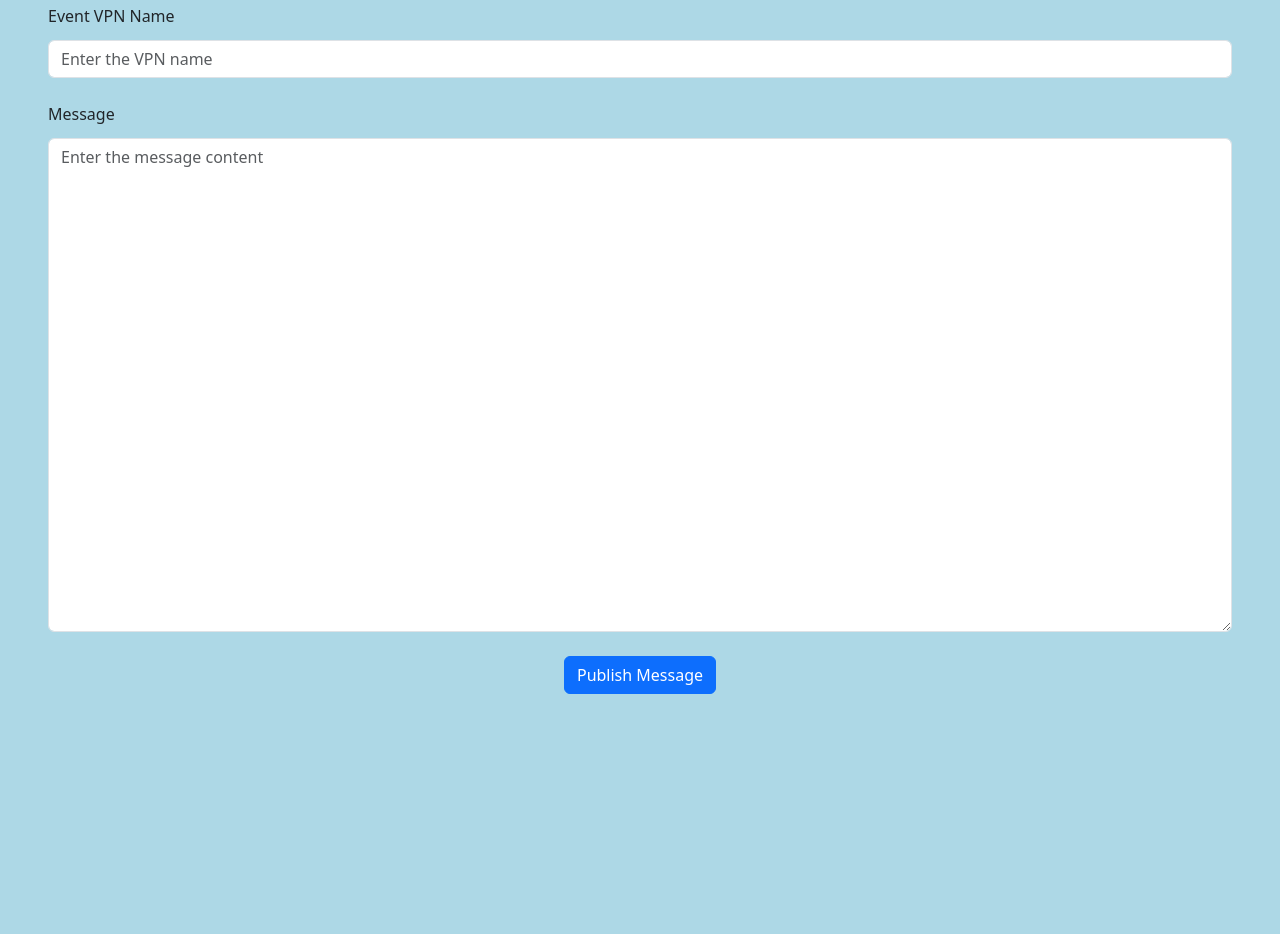
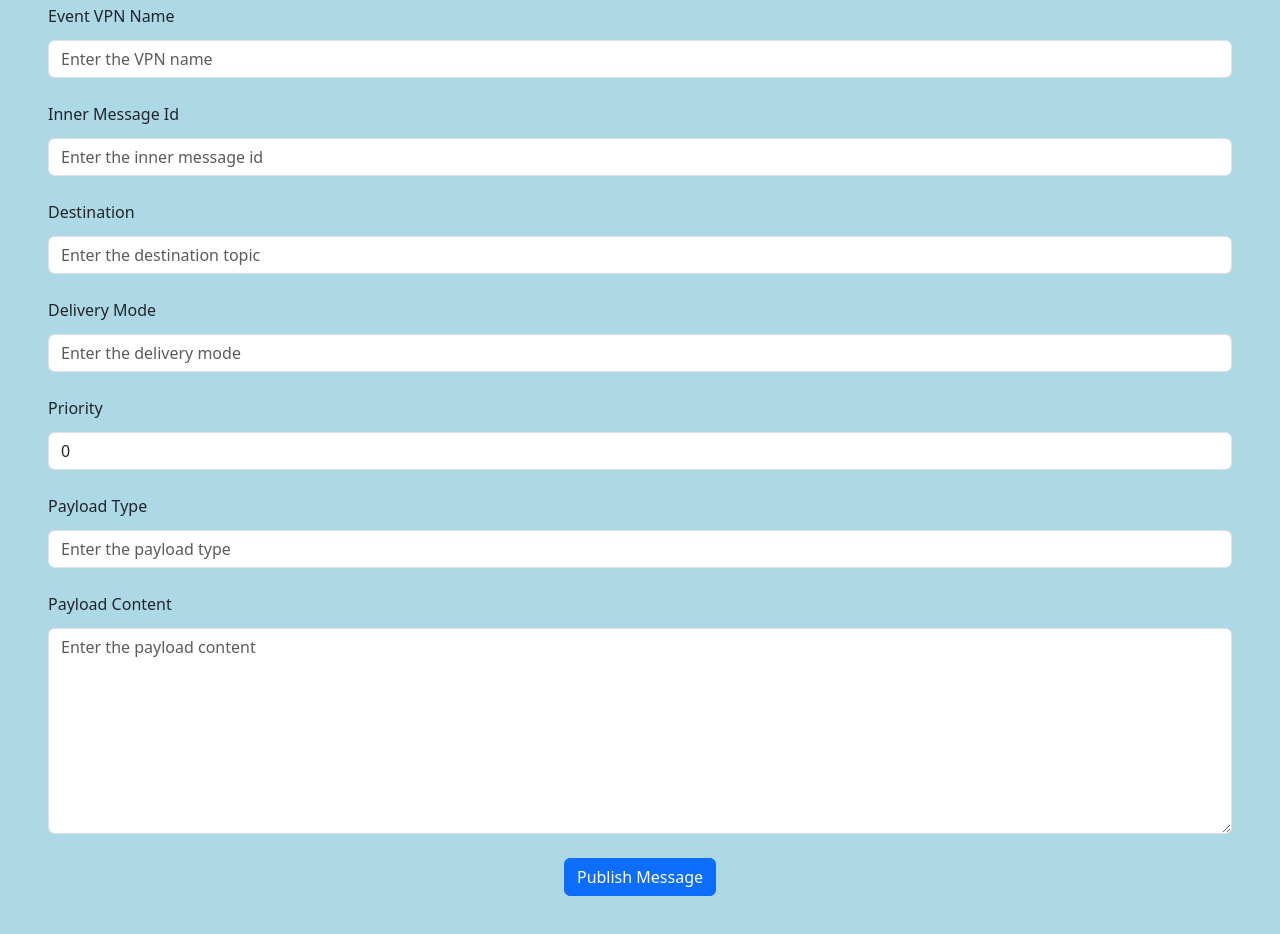
Before and after one commit to jrodolfo/solace, a React (Vite) app in the folder solace-publisher-ui/: page / in a window 1280 px wide. Shown: the part 400-1334 px from the top of the page. Before the commit the page ends 1142 px from the top, so only its background shows below. Built offline with nearby package versions, Linux system fonts and the light colour scheme.

Commit message:
replace raw json publisher input with typed message form fields

```diff
--- a/solace-publisher-ui/src/App.tsx
+++ b/solace-publisher-ui/src/App.tsx
@@ -14,7 +14,12 @@ function App() {
     const [password, setPassword] = useState("");
     const [vpnName, setVpnName] = useState("");
     const [host, setHost] = useState("");
-    const [message, setMessage] = useState("");
+    const [innerMessageId, setInnerMessageId] = useState("");
+    const [destination, setDestination] = useState("");
+    const [deliveryMode, setDeliveryMode] = useState("");
+    const [priority, setPriority] = useState("0");
+    const [payloadType, setPayloadType] = useState("");
+    const [payloadContent, setPayloadContent] = useState("");
     const [response, setResponse] = useState<AxiosResponse<SolaceBrokerAPIResponse | SolaceBrokerAPIError> | null>(null);
     const [showResponse, setShowResponse] = useState(false);
     const [submissionMessage, setSubmissionMessage] = useState<string | null>(null);
@@ -27,29 +32,19 @@ function App() {
         setSubmissionMessage(null);
         setSubmissionVariant(null);
 
-        let parsedMessage;
-        try {
-            parsedMessage = JSON.parse(message);
-        } catch {
-            const parseErrorResponse = buildSyntheticErrorResponse(
-                400,
-                "Bad Request",
-                {
-                    status: 400,
-                    error: "Bad Request",
-                    message: "Message must be valid JSON",
-                    path: "/api/v1/messages/message",
-                    validationErrors: null
-                }
-            );
-            setResponse(parseErrorResponse);
-            setShowResponse(true);
-            setSubmissionVariant("danger");
-            setSubmissionMessage("Message must be valid JSON");
-            return;
-        }
+        const parsedPriority = Number(priority);
+        const messagePayload = {
+            innerMessageId,
+            destination,
+            deliveryMode,
+            priority: parsedPriority,
+            payload: {
+                type: payloadType,
+                content: payloadContent
+            }
+        };
 
-        const validationErrors = validateMessagePayload(parsedMessage);
+        const validationErrors = validateMessagePayload(messagePayload);
         if (Object.keys(validationErrors).length > 0) {
             const validationErrorResponse = buildSyntheticErrorResponse(
                 400,
@@ -77,7 +72,7 @@ function App() {
                     password,
                     host,
                     vpnName,
-                    message: parsedMessage
+                    message: messagePayload
                 },
                 {
                     headers: {
@@ -198,18 +193,94 @@ function App() {
                     />
                 </div>
 
-                {/* Message Field */}
+                {/* Message Fields */}
                 <div className="col-lg-12">
-                    <label htmlFor="message" className="form-label">
-                        Message
+                    <label htmlFor="innerMessageId" className="form-label">
+                        Inner Message Id
+                    </label>
+                    <input
+                        id="innerMessageId"
+                        type="text"
+                        className="form-control w-100 mt-1 mb-4"
+                        value={innerMessageId}
+                        onChange={(e) => setInnerMessageId(e.target.value)}
+                        placeholder="Enter the inner message id"
+                        required
+                    />
+                </div>
+
+                <div className="col-lg-12">
+                    <label htmlFor="destination" className="form-label">
+                        Destination
+                    </label>
+                    <input
+                        id="destination"
+                        type="text"
+                        className="form-control w-100 mt-1 mb-4"
+                        value={destination}
+                        onChange={(e) => setDestination(e.target.value)}
+                        placeholder="Enter the destination topic"
+                        required
+                    />
+                </div>
+
+                <div className="col-lg-12">
+                    <label htmlFor="deliveryMode" className="form-label">
+                        Delivery Mode
+                    </label>
+                    <input
+                        id="deliveryMode"
+                        type="text"
+                        className="form-control w-100 mt-1 mb-4"
+                        value={deliveryMode}
+                        onChange={(e) => setDeliveryMode(e.target.value)}
+                        placeholder="Enter the delivery mode"
+                        required
+                    />
+                </div>
+
+                <div className="col-lg-12">
+                    <label htmlFor="priority" className="form-label">
+                        Priority
+                    </label>
+                    <input
+                        id="priority"
+                        type="number"
+                        min="0"
+                        className="form-control w-100 mt-1 mb-4"
+                        value={priority}
+                        onChange={(e) => setPriority(e.target.value)}
+                        placeholder="Enter the priority"
+                        required
+                    />
+                </div>
+
+                <div className="col-lg-12">
+                    <label htmlFor="payloadType" className="form-label">
+                        Payload Type
+                    </label>
+                    <input
+                        id="payloadType"
+                        type="text"
+                        className="form-control w-100 mt-1 mb-4"
+                        value={payloadType}
+                        onChange={(e) => setPayloadType(e.target.value)}
+                        placeholder="Enter the payload type"
+                        required
+                    />
+                </div>
+
+                <div className="col-lg-12">
+                    <label htmlFor="payloadContent" className="form-label">
+                        Payload Content
                     </label>
                     <textarea
-                        id="message"
+                        id="payloadContent"
                         className="form-control w-100 mt-1 mb-4"
-                        value={message}
-                        onChange={(e) => setMessage(e.target.value)}
-                        rows={20}
-                        placeholder="Enter the message content"
+                        value={payloadContent}
+                        onChange={(e) => setPayloadContent(e.target.value)}
+                        rows={8}
+                        placeholder="Enter the payload content"
                         required
                     ></textarea>
                 </div>
@@ -229,7 +300,6 @@ function App() {
         </div>
     );
 }
-
 function buildSyntheticErrorResponse(
     status: number,
     statusText: string,
```
Also changed, not shown: 1 other file (tests, documents, lock files or other folders).
